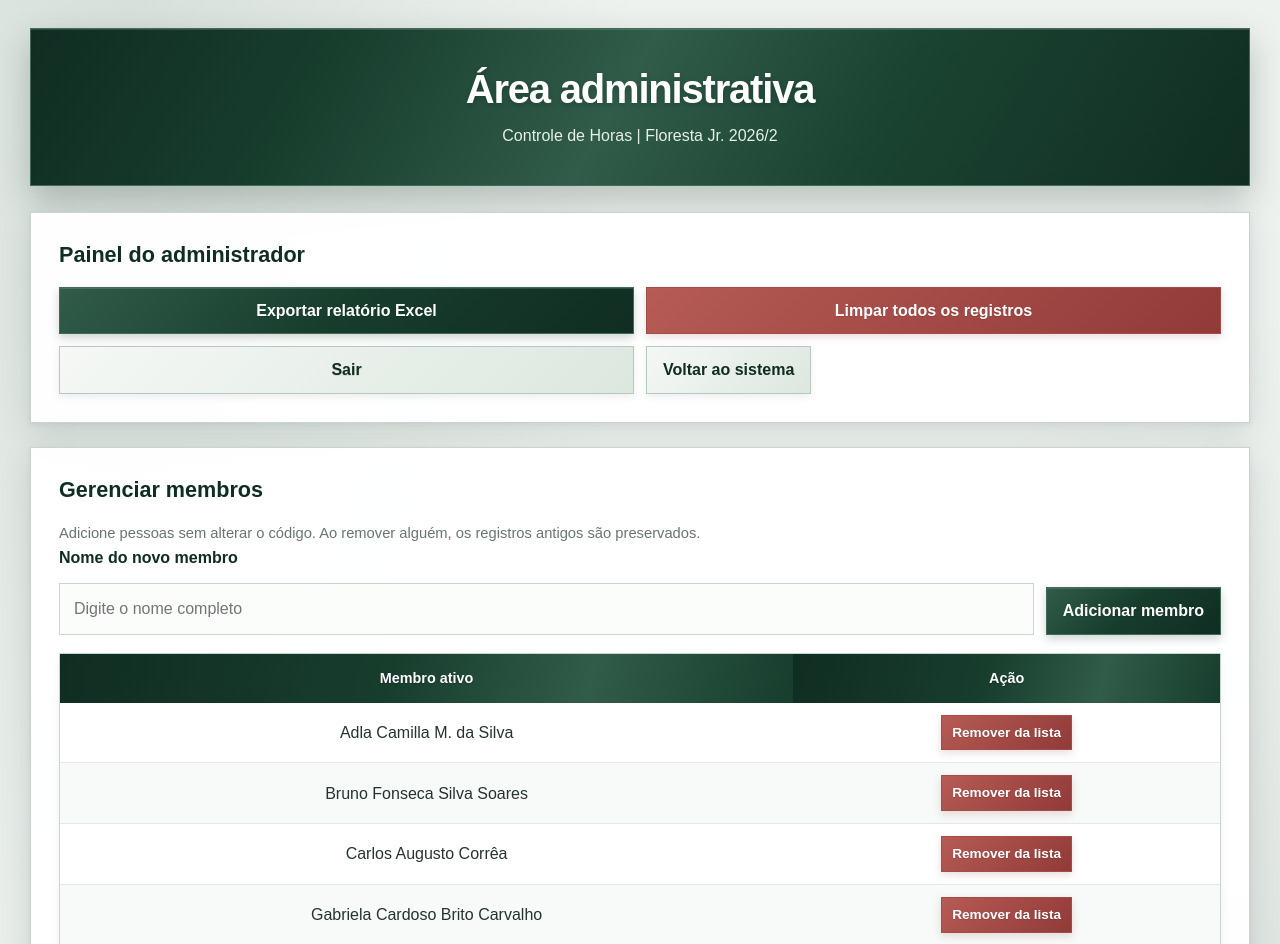
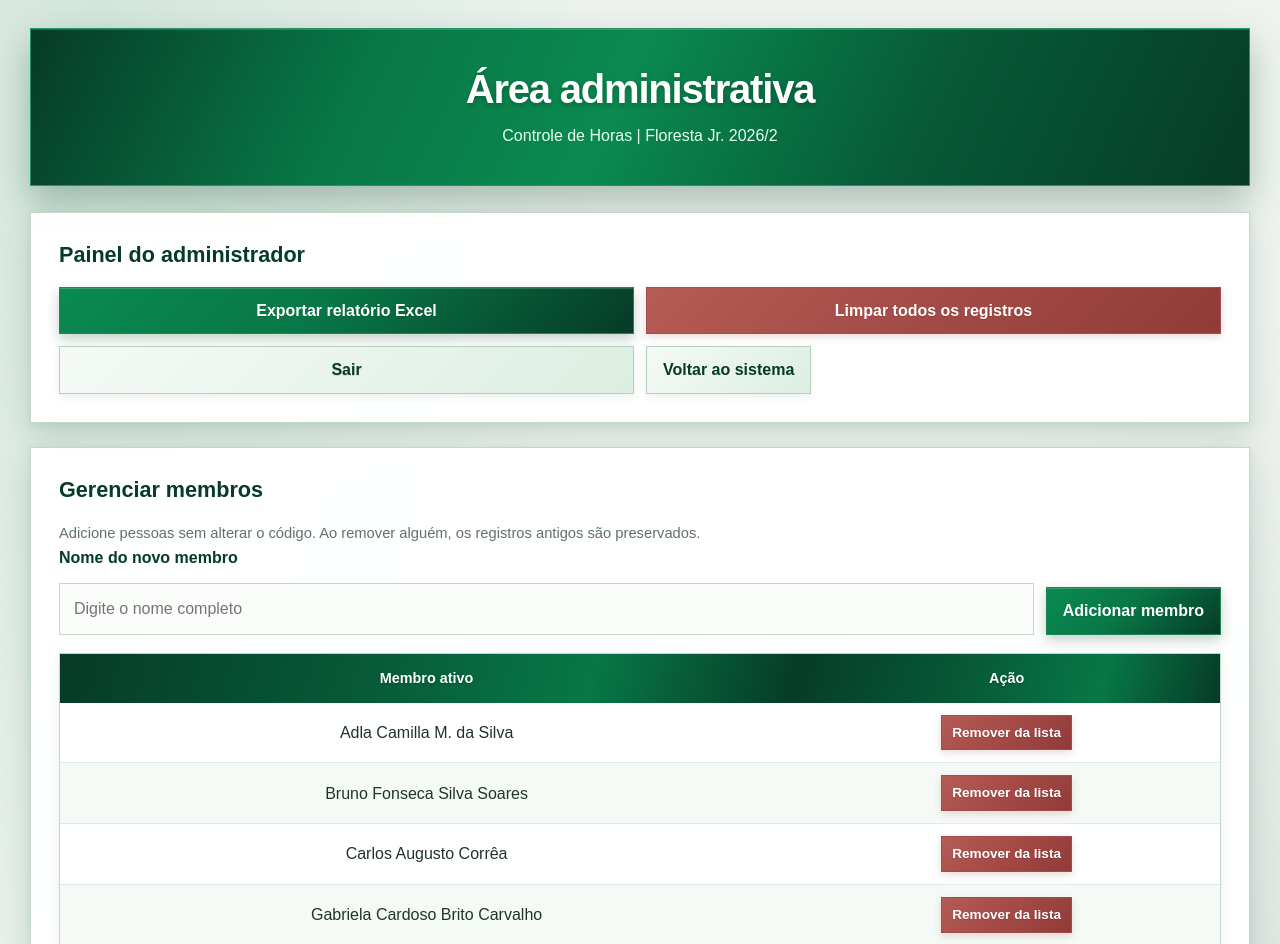
Before and after one commit to qualidadeflorestajr-dot/ControleHoras3.0, a Flask app: page /admin in a window 1280 px wide. Shown: the top 944 px of the page. Run offline with Flask 3, Linux system fonts and the light colour scheme; the visitor is signed in with stand-in values (Sample User, id 1); data comes from the database, SQL or seed files in the repository; data that the repository does not hold is empty.

Commit message:
Intensifica verde esmeralda e sombras da interface

```diff
--- a/static/style.css
+++ b/static/style.css
@@ -1,30 +1,27 @@
-/* Identidade visual: verde floresta escuro metalizado e acabamento profissional. */
+/* Identidade visual: verde esmeralda vivo, profundo e metalizado. */
 :root {
     color-scheme: light;
-    --verde-900: #102D22;
-    --verde-800: #173D2D;
-    --verde-700: #244D3B;
-    --verde-metal: #315C49;
-    --verde-100: #E4ECE7;
-    --menta: #D2DED6;
-    --fundo: #EEF2EF;
-    --texto: #26332E;
-    --texto-suave: #68766F;
-    --borda: #C8D5CC;
+    --verde-900: #063B27;
+    --verde-800: #075A38;
+    --verde-700: #087747;
+    --verde-metal: #0A8A50;
+    --verde-100: #E0F2E8;
+    --menta: #C5E8D3;
+    --fundo: #EEF3EF;
+    --texto: #20342A;
+    --texto-suave: #617268;
+    --borda: #C4D8CA;
     --branco: #FFFFFF;
     --perigo: #A94442;
     --perigo-fundo: #FBEDEC;
-    --sombra: 0 10px 30px rgba(16, 45, 34, .12), 0 2px 6px rgba(16, 45, 34, .06);
+    --sombra: 0 12px 32px rgba(6, 59, 39, .14), 0 3px 8px rgba(6, 59, 39, .07);
 }
 * { box-sizing: border-box; }
 html { min-height: 100%; }
 body {
     margin: 0;
     padding: 28px 18px;
-    background:
-        radial-gradient(ellipse at 10% 0%, rgba(49, 92, 73, .12), transparent 32rem),
-        radial-gradient(ellipse at 100% 35%, rgba(16, 45, 34, .07), transparent 30rem),
-        var(--fundo);
+    background: radial-gradient(ellipse at 8% 0%, rgba(10,138,80,.12), transparent 32rem), radial-gradient(ellipse at 100% 35%, rgba(6,59,39,.07), transparent 30rem), var(--fundo);
     color: var(--texto);
     font: 16px/1.6 Arial, Helvetica, sans-serif;
 }
@@ -34,74 +31,42 @@ header {
     margin-bottom: 26px;
     text-align: center;
     color: #fff;
-    background: linear-gradient(120deg, #102D22 0%, #173D2D 24%, #315C49 48%, #1B4432 68%, #102D22 100%);
-    border: 1px solid #426A57;
-    box-shadow: 0 14px 32px rgba(16, 45, 34, .25), inset 0 1px 0 rgba(255,255,255,.14);
+    background: linear-gradient(115deg, #063B27 0%, #087747 27%, #0A8A50 48%, #075A38 72%, #063B27 100%);
+    border: 1px solid #279363;
+    box-shadow: 0 16px 34px rgba(6,59,39,.29), inset 0 1px 0 rgba(255,255,255,.18);
 }
-header h1 { margin: 0; font-size: clamp(1.8rem, 4vw, 2.5rem); line-height: 1.2; letter-spacing: -.03em; text-shadow: 0 2px 5px rgba(0,0,0,.2); }
-header h3 { margin: 10px 0 0; font-size: 1rem; font-weight: 400; color: #E6F0E9; }
-.card {
-    padding: clamp(18px, 3vw, 28px);
-    margin-bottom: 24px;
-    background: rgba(255,255,255,.98);
-    border: 1px solid var(--borda);
-    box-shadow: var(--sombra);
-}
+header h1 { margin: 0; font-size: clamp(1.8rem, 4vw, 2.5rem); line-height: 1.2; letter-spacing: -.03em; text-shadow: 0 2px 5px rgba(0,0,0,.24); }
+header h3 { margin: 10px 0 0; font-size: 1rem; font-weight: 400; color: #E8FFF1; }
+.card { padding: clamp(18px, 3vw, 28px); margin-bottom: 24px; background: rgba(255,255,255,.98); border: 1px solid var(--borda); box-shadow: var(--sombra); }
 .card h2 { margin: 0 0 18px; color: var(--verde-900); font-size: 1.35rem; line-height: 1.3; }
 p { margin-top: 0; }
 form { display: flex; flex-wrap: wrap; align-items: center; gap: 12px; }
-select, input, textarea {
-    min-width: 0;
-    padding: 12px 14px;
-    color: var(--texto);
-    background: #FBFDFB;
-    border: 1px solid #C6D7CC;
-    font: inherit;
-    transition: border-color .18s ease, box-shadow .18s ease;
-}
+select, input, textarea { min-width: 0; padding: 12px 14px; color: var(--texto); background: #FBFDFB; border: 1px solid #C2D9CA; font: inherit; transition: border-color .18s ease, box-shadow .18s ease; }
 select { flex: 1 1 250px; }
 input { flex: 1 1 220px; }
 input[type="hidden"] { display: none; }
 label { flex: 0 0 100%; font-weight: 600; color: var(--verde-900); }
-select:focus, input:focus, textarea:focus {
-    outline: none;
-    border-color: var(--verde-700);
-    box-shadow: 0 0 0 3px rgba(36,77,59,.18);
-}
+select:focus, input:focus, textarea:focus { outline: none; border-color: var(--verde-700); box-shadow: 0 0 0 3px rgba(8,119,71,.19); }
 button, .botao-admin, .botao-secundario, .btn-verde, .btn-vermelho {
-    display: inline-flex;
-    align-items: center;
-    justify-content: center;
-    gap: 8px;
-    min-height: 42px;
-    padding: 10px 16px;
-    border: 1px solid #426A57;
-    font: inherit;
-    font-weight: 700;
-    text-align: center;
-    text-decoration: none;
-    cursor: pointer;
+    display: inline-flex; align-items: center; justify-content: center; gap: 8px;
+    min-height: 42px; padding: 10px 16px; border: 1px solid #218457;
+    font: inherit; font-weight: 700; text-align: center; text-decoration: none; cursor: pointer;
     transition: transform .18s ease, box-shadow .18s ease, background .18s ease;
 }
 button, .botao-admin, .btn-verde {
     color: #fff;
-    background: linear-gradient(135deg, #315C49 0%, #173D2D 48%, #102D22 100%);
-    box-shadow: 0 4px 9px rgba(16,45,34,.20), inset 0 1px 0 rgba(255,255,255,.13);
-    text-shadow: 0 1px 1px rgba(0,0,0,.12);
+    background: linear-gradient(135deg, #0A8A50 0%, #087747 45%, #063B27 100%);
+    box-shadow: 0 5px 12px rgba(6,59,39,.24), inset 0 1px 0 rgba(255,255,255,.17);
+    text-shadow: 0 1px 1px rgba(0,0,0,.13);
 }
 button:hover, .botao-admin:hover, .btn-verde:hover {
     color: #fff;
-    background: linear-gradient(135deg, #3A6A54 0%, #204B38 48%, #143626 100%);
+    background: linear-gradient(135deg, #12A260 0%, #09844D 45%, #075032 100%);
     transform: translateY(-1px);
-    box-shadow: 0 7px 15px rgba(16,45,34,.25), inset 0 1px 0 rgba(255,255,255,.16);
+    box-shadow: 0 8px 18px rgba(6,59,39,.29), inset 0 1px 0 rgba(255,255,255,.2);
 }
-.botao-secundario, .btn-vermelho {
-    color: var(--verde-900);
-    background: linear-gradient(135deg, #F5F8F5, #DCE7DF);
-    border-color: #B7C9BD;
-    box-shadow: 0 3px 8px rgba(16,45,34,.08);
-}
-.botao-secundario:hover, .btn-vermelho:hover { color: var(--verde-900); background: #D2DED6; }
+.botao-secundario, .btn-vermelho { color: var(--verde-900); background: linear-gradient(135deg, #F5FAF6, #DCEEE2); border-color: #B5D1BE; box-shadow: 0 3px 8px rgba(6,59,39,.08); }
+.botao-secundario:hover, .btn-vermelho:hover { color: var(--verde-900); background: #CDE8D6; }
 .botao-perigo { color: #fff; background: linear-gradient(135deg, #B65B55, #913A38); border-color: #A44C47; box-shadow: 0 3px 8px rgba(110,35,32,.16); }
 .botao-perigo:hover { color: #fff; background: linear-gradient(135deg, #A94B46, #7E302F); box-shadow: 0 6px 12px rgba(110,35,32,.22); }
 .botao-pequeno { min-height: 34px; padding: 6px 10px; font-size: .85rem; }
@@ -116,41 +81,24 @@ button:hover, .botao-admin:hover, .btn-verde:hover {
 .acoes-registro form { margin: 0 5px 5px; vertical-align: middle; }
 .acoes-formulario { display: flex; flex-wrap: wrap; gap: 10px; width: 100%; margin-top: 8px; }
 .ranking { display: grid; gap: 10px; }
-.ranking-item { display: grid; grid-template-columns: 44px minmax(0,1fr) auto; align-items: center; gap: 12px; padding: 13px 15px; border: 1px solid var(--borda); background: linear-gradient(90deg, #F1F7F3, #FFFFFF); box-shadow: 0 3px 9px rgba(16,45,34,.05); }
+.ranking-item { display: grid; grid-template-columns: 44px minmax(0,1fr) auto; align-items: center; gap: 12px; padding: 13px 15px; border: 1px solid var(--borda); background: linear-gradient(90deg, #EAF6EE, #FFFFFF); box-shadow: 0 3px 9px rgba(6,59,39,.06); }
 .ranking-posicao { display: grid; place-items: center; width: 34px; height: 34px; color: var(--verde-900); background: var(--menta); font-weight: 800; }
 .texto-secundario, .ajuda { color: var(--texto-suave); font-size: .92rem; }
 .ajuda { margin: 12px 0 0; }
-.barra { height: 10px; margin: 7px 0 20px; overflow: hidden; background: #E8EFEA; }
-.preenchimento { height: 100%; background: linear-gradient(90deg, #426F58, #102D22); transition: width .3s ease; }
-.tabela-responsiva { width: 100%; overflow-x: auto; border: 1px solid var(--borda); box-shadow: 0 4px 12px rgba(16,45,34,.05); }
+.barra { height: 10px; margin: 7px 0 20px; overflow: hidden; background: #E1EEE5; }
+.preenchimento { height: 100%; background: linear-gradient(90deg, #19A968, #063B27); transition: width .3s ease; }
+.tabela-responsiva { width: 100%; overflow-x: auto; border: 1px solid var(--borda); box-shadow: 0 5px 14px rgba(6,59,39,.07); }
 table { width: 100%; border-collapse: collapse; min-width: 540px; }
-th {
-    padding: 13px 12px;
-    color: #fff;
-    background: linear-gradient(105deg, #102D22 0%, #173D2D 45%, #315C49 72%, #173D2D 100%);
-    font-size: .9rem;
-    font-weight: 700;
-    text-align: center;
-    vertical-align: middle;
-    white-space: nowrap;
-    text-shadow: 0 1px 2px rgba(0,0,0,.2);
-}
-td {
-    padding: 12px;
-    border-bottom: 1px solid #E1E9E3;
-    background: #fff;
-    text-align: center;
-    vertical-align: middle;
-    overflow-wrap: anywhere;
-}
-tbody tr:nth-child(even) td { background: #F7FAF8; }
+th { padding: 13px 12px; color: #fff; background: linear-gradient(105deg, #063B27 0%, #075A38 42%, #087747 72%, #063B27 100%); font-size: .9rem; font-weight: 700; text-align: center; vertical-align: middle; white-space: nowrap; text-shadow: 0 1px 2px rgba(0,0,0,.22); }
+td { padding: 12px; border-bottom: 1px solid #E0EBE3; background: #fff; text-align: center; vertical-align: middle; overflow-wrap: anywhere; }
+tbody tr:nth-child(even) td { background: #F5FAF6; }
 tbody tr:last-child td { border-bottom: 0; }
-tbody tr:hover td { background: #EDF4EF; }
+tbody tr:hover td { background: #E7F5EB; }
 td form { justify-content: center; }
-.mensagens { border-left: 4px solid var(--verde-700); background: #F4F9F5; }
+.mensagens { border-left: 4px solid var(--verde-700); background: #F1FAF4; }
 .mensagens p:last-child { margin-bottom: 0; }
 .estado-ok, .estado-alerta, .estado-erro, .estado-neutro { display: inline-block; padding: 4px 8px; font-size: .8rem; font-weight: 700; white-space: nowrap; }
-.estado-ok { color: #175B37; background: #DDF1E4; }
+.estado-ok { color: #075A38; background: #D8F3E2; }
 .estado-alerta { color: #76520F; background: #FFF0C7; }
 .estado-erro { color: #842F2D; background: #F8E1DF; }
 .estado-neutro { color: #59665E; background: #EDF1EE; }
@@ -162,15 +110,11 @@ td form { justify-content: center; }
 .footer hr { height: 1px; margin-bottom: 22px; border: 0; background: var(--borda); }
 .footer p { margin: 5px 0; }
 small { font-size: .82rem; }
-
-/* Acabamento reto em toda a interface */
 *, *::before, *::after { border-radius: 0 !important; }
-
 .form-membro { align-items: end; margin-bottom: 18px; }
 .form-membro label { flex-basis: 100%; }
 .form-membro input { flex: 1 1 280px; }
 .form-membro button { flex: 0 0 auto; }
-
 @media (max-width: 720px) {
     body { padding: 14px 10px; }
     header { padding: 26px 16px; }
```
